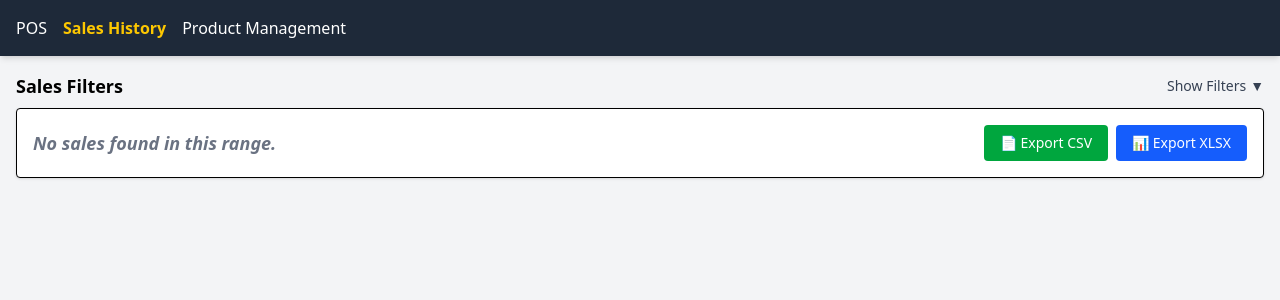
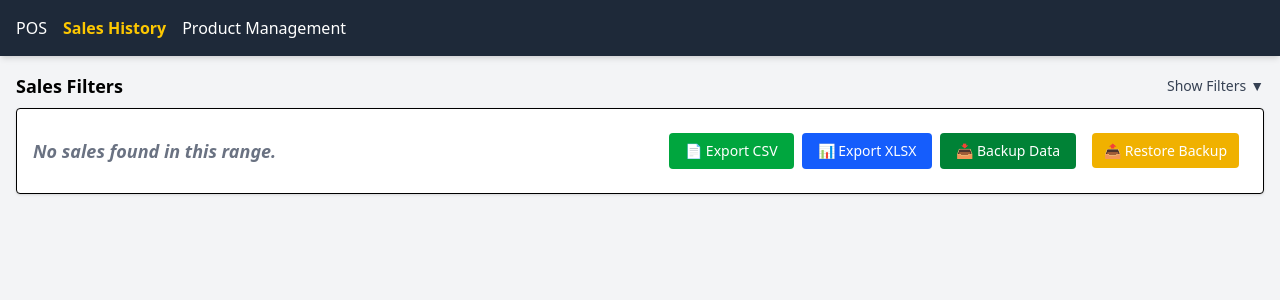
Before and after one commit to MaverickSeneris/resto-pos, a React (Vite) app: page /sales in a window 1280 px wide. Shown: the top 300 px of the page. Built offline with nearby package versions, Linux system fonts and the light colour scheme.

Commit message:
feat: backup data feature

```diff
--- a/src/pages/Sales.jsx
+++ b/src/pages/Sales.jsx
@@ -4,6 +4,8 @@ import { startOfDay, endOfDay } from "date-fns";
 import { exportSalesToXlsx } from "../utils/exportToXlsx";
 
 export default function SalesHistory() {
+  const [selectedBackupFile, setSelectedBackupFile] = useState(null);
+
   const [sales, setSales] = useState([]);
   const [filterDate, setFilterDate] = useState("");
   const [deleteId, setDeleteId] = useState(null);
@@ -131,6 +133,133 @@ export default function SalesHistory() {
       isYearMatch && isMonthMatch && afterStart && beforeEnd && categoryMatch
     );
   });
+
+  // function handleBackupLocalStorage() {
+  //   const data = { ...localStorage };
+  //   const blob = new Blob([JSON.stringify(data, null, 2)], {
+  //     type: "application/json",
+  //   });
+  //   const url = URL.createObjectURL(blob);
+  //   const link = document.createElement("a");
+  //   link.href = url;
+  //   link.download = `localStorage-backup-${Date.now()}.json`;
+  //   document.body.appendChild(link);
+  //   link.click();
+  //   document.body.removeChild(link);
+  // }
+
+  // function handleRestoreLocalStorage(e) {
+  //   const file = e.target.files[0];
+  //   if (!file) return;
+
+  //   const reader = new FileReader();
+  //   reader.onload = function (event) {
+  //     try {
+  //       const backupData = JSON.parse(event.target.result);
+
+  //       // Check for key collisions
+  //       const overlappingKeys = Object.keys(backupData).filter(
+  //         (key) => localStorage.getItem(key) !== null
+  //       );
+
+  //       if (
+  //         overlappingKeys.length > 0 &&
+  //         !confirm(
+  //           `⚠️ Warning: ${overlappingKeys.length} existing key(s) will be overwritten.\nContinue restoring?`
+  //         )
+  //       ) {
+  //         alert("❌ Restore cancelled.");
+  //         return;
+  //       }
+
+  //       // Safe to restore
+  //       for (const key in backupData) {
+  //         localStorage.setItem(key, backupData[key]);
+  //       }
+
+  //       alert("✅ localStorage restored!");
+  //       location.reload(); // Optional: refresh app
+  //     } catch (err) {
+  //       alert("❌ Invalid file or format.");
+  //     }
+  //   };
+  //   reader.readAsText(file);
+  // }
+
+  const handleBackupLocalStorage = () => {
+    // Convert localStorage into a plain object with string key-value pairs
+    const backupData = Object.fromEntries(Object.entries(localStorage));
+
+    const blob = new Blob([JSON.stringify(backupData)], {
+      type: "application/json",
+    });
+    const url = URL.createObjectURL(blob);
+
+    // Human-readable filename like ChickenHauz-Tue-8-4-25-1555h.json
+    const now = new Date();
+    const day = now.toLocaleDateString("en-US", { weekday: "short" }); // Tue
+    const month = now.getMonth() + 1;
+    const date = now.getDate();
+    const year = now.getFullYear().toString().slice(-2);
+    const hours = now.getHours().toString().padStart(2, "0");
+    const minutes = now.getMinutes().toString().padStart(2, "0");
+
+    const filename = `ChickenHauz-${day}-${month}-${date}-${year}-${hours}${minutes}h.json`;
+
+    const a = document.createElement("a");
+    a.href = url;
+    a.download = filename;
+    a.click();
+
+    toast.success("\u2705 Backup downloaded!");
+  };
+
+
+  function handleRestoreLocalStorage(e) {
+    const file = e.target.files[0];
+    if (!file) return;
+
+    const reader = new FileReader();
+    reader.onload = function (event) {
+      try {
+        const backupData = JSON.parse(event.target.result);
+
+        // Validate structure
+        if (typeof backupData !== "object" || backupData === null) {
+          throw new Error("Invalid backup format");
+        }
+
+        // Check for key collisions
+        const overlappingKeys = Object.keys(backupData).filter(
+          (key) => localStorage.getItem(key) !== null
+        );
+
+        if (
+          overlappingKeys.length > 0 &&
+          !confirm(
+            `⚠️ ${overlappingKeys.length} existing key(s) will be overwritten.\nContinue restoring?`
+          )
+        ) {
+          alert("❌ Restore cancelled.");
+          return;
+        }
+
+        // Restore data
+        for (const [key, value] of Object.entries(backupData)) {
+          localStorage.setItem(key, value);
+        }
+
+        alert("✅ localStorage restored!");
+        location.reload(); // Optional
+      } catch (err) {
+        alert("❌ Invalid file or corrupted JSON.");
+      }
+    };
+    reader.readAsText(file);
+  }
+
+
+
 
   // Handle delete sale
   const confirmDelete = () => {
@@ -347,7 +476,8 @@ export default function SalesHistory() {
           )}
         </div>
 
-        {/* 📤 Export Buttons */}
+        <div className="flex flex-col md:flex-row md:items-center md:justify-between gap-4 bg-white p-2 rounded">
+          {/* 📊 Export Buttons */}
           <div className="flex flex-wrap gap-2">
             <button
               onClick={exportCSV}
@@ -361,6 +491,42 @@ export default function SalesHistory() {
             >
               📊 Export XLSX
             </button>
+            <button
+              onClick={handleBackupLocalStorage}
+              className="px-4 py-2 text-sm bg-green-700 text-white rounded hover:bg-green-800"
+            >
+              📥 Backup Data
+            </button>
+          </div>
+
+          {/* 📤 Restore Upload */}
+          <div className="flex items-center gap-2 flex-wrap">
+            <label className="relative text-sm cursor-pointer">
+              <span className="bg-yellow-500 text-white px-3 py-2 rounded hover:bg-yellow-600">
+                📤 Restore Backup
+              </span>
+              <input
+                type="file"
+                accept=".json"
+                onChange={handleRestoreLocalStorage}
+                className="absolute inset-0 opacity-0 cursor-pointer"
+              />
+            </label>
+
+            {selectedBackupFile && (
+              <div className="flex items-center gap-2 bg-gray-200 text-gray-700 px-3 py-1 rounded-full text-xs max-w-full">
+                <span className="truncate max-w-[160px]">
+                  📁 {selectedBackupFile.name}
+                </span>
+                <button
+                  onClick={() => setSelectedBackupFile(null)}
+                  className="hover:bg-red-100 text-red-500 hover:text-red-700 rounded-full px-1"
+                >
+                  ❌
+                </button>
+              </div>
+            )}
+          </div>
         </div>
       </div>
 
```
Lines whose indentation alone changed are shown as unchanged.
